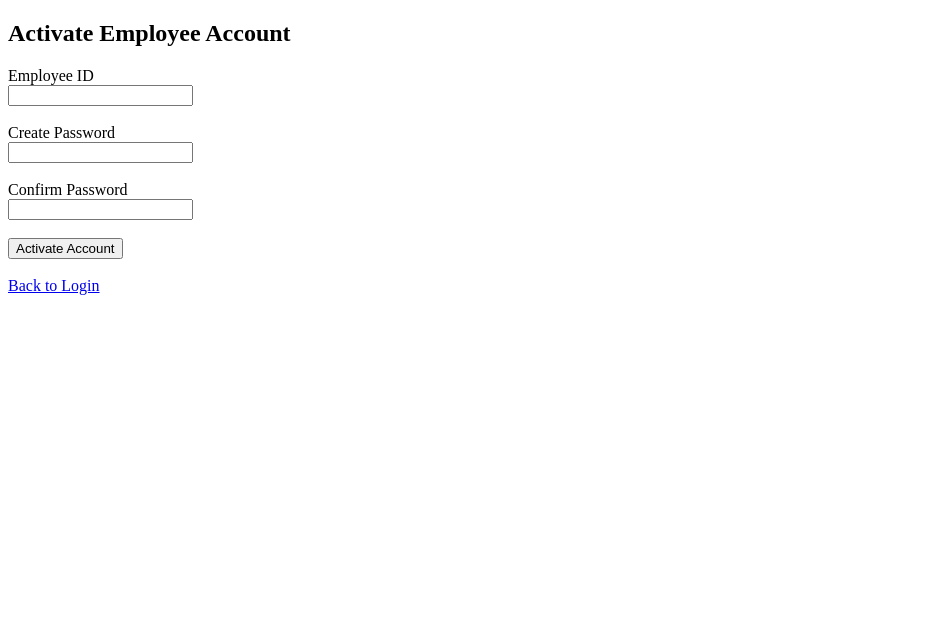
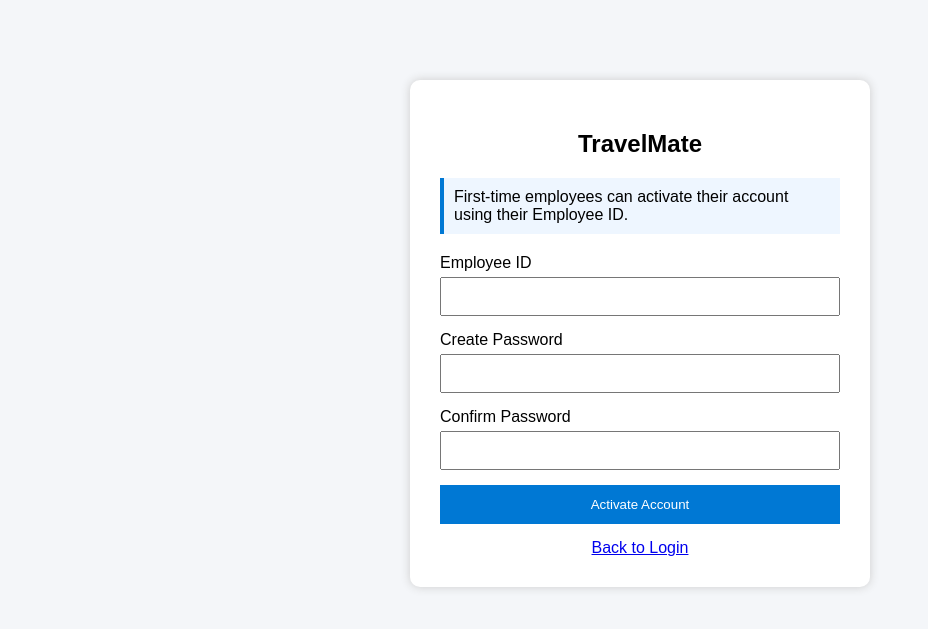
Before and after one commit to var324/Travelmate, a Flask app: page /activate in a window 1280 px wide. Shown: the top 629 px of the page, without its empty margins (0-928 px from the left). Run offline with Flask 3, Linux system fonts and the light colour scheme.

Commit message:
Update activate.html for TravelMate branding and layout

```diff
--- a/templates/activate.html
+++ b/templates/activate.html
@@ -1,30 +1,94 @@
 <!DOCTYPE html>
 <html>
 <head>
-    <title>Activate Account</title>
+    <title>TravelMate - Activate Account</title>
+
+    <style>
+        body {
+            font-family: Arial, sans-serif;
+            background-color: #f4f6f9;
+        }
+
+        .container {
+            width: 400px;
+            margin: 80px auto;
+            background: white;
+            padding: 30px;
+            border-radius: 10px;
+            box-shadow: 0px 0px 10px #ccc;
+        }
+
+        h2 {
+            text-align: center;
+        }
+
+        input {
+            width: 100%;
+            padding: 10px;
+            margin-top: 5px;
+            margin-bottom: 15px;
+            box-sizing: border-box;
+        }
+
+        button {
+            width: 100%;
+            padding: 12px;
+            background-color: #0078d4;
+            color: white;
+            border: none;
+            cursor: pointer;
+        }
+
+        button:hover {
+            background-color: #005ea6;
+        }
+
+        .login-link {
+            text-align: center;
+            margin-top: 15px;
+        }
+
+        .info-box {
+            background-color: #eef6ff;
+            padding: 10px;
+            margin-bottom: 20px;
+            border-left: 4px solid #0078d4;
+        }
+    </style>
+
 </head>
 <body>
 
-<h2>Activate Employee Account</h2>
+<div class="container">
 
-<form method="POST">
+    <h2>TravelMate</h2>
 
-    <label>Employee ID</label><br>
-    <input type="text" name="employee_id" required><br><br>
+    <div class="info-box">
+        First-time employees can activate their account using their Employee ID.
+    </div>
 
-    <label>Create Password</label><br>
-    <input type="password" name="password" required><br><br>
+    <form method="POST">
 
-    <label>Confirm Password</label><br>
-    <input type="password" name="confirm_password" required><br><br>
+        <label>Employee ID</label>
+        <input type="text" name="employee_id" required>
 
-    <button type="submit">Activate Account</button>
+        <label>Create Password</label>
+        <input type="password" name="password" required>
 
-</form>
+        <label>Confirm Password</label>
+        <input type="password" name="confirm_password" required>
 
-<br>
+        <button type="submit">
+            Activate Account
+        </button>
 
-<a href="/login">Back to Login</a>
+    </form>
+
+    <div class="login-link">
+        <a href="/login">Back to Login</a>
+    </div>
+
+</div>
 
 </body>
 </html>
```
